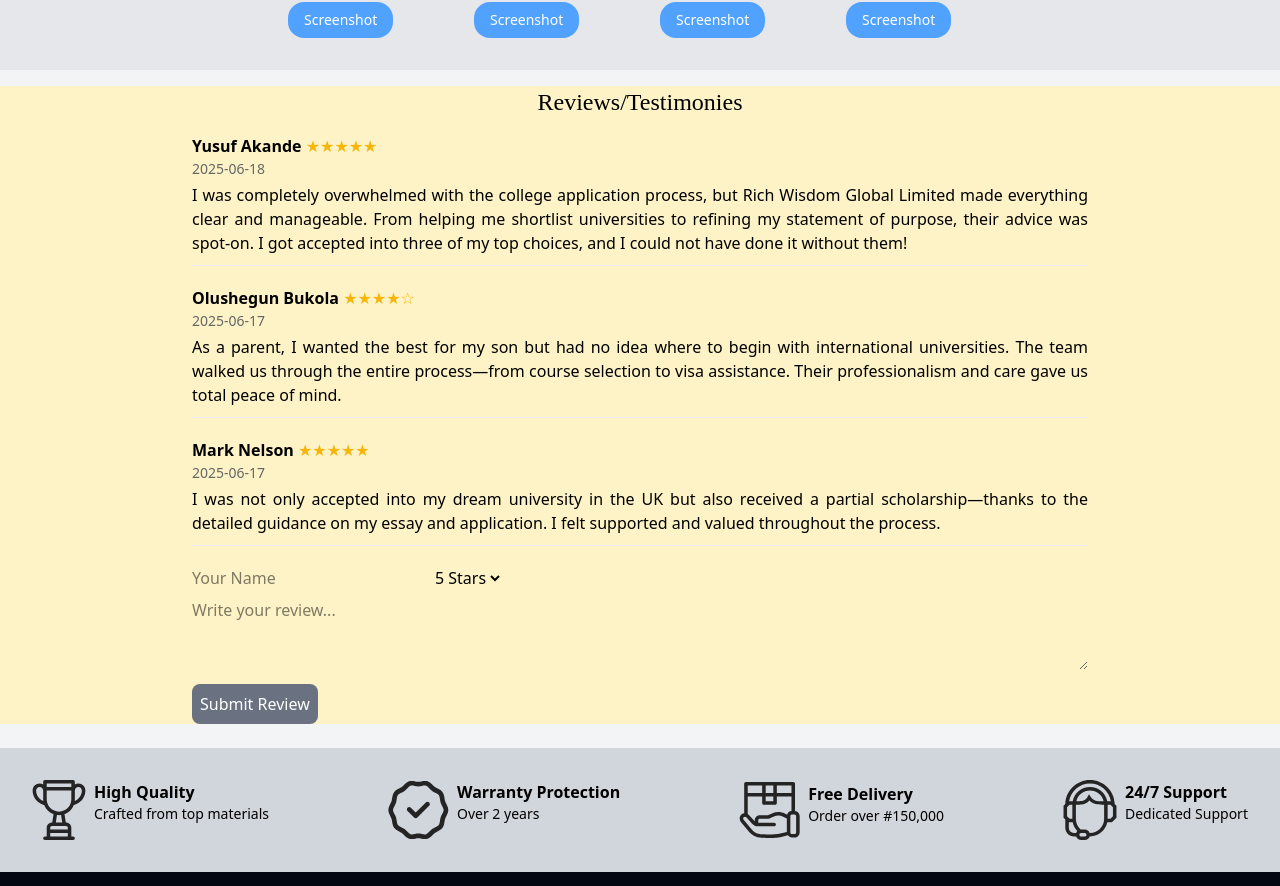
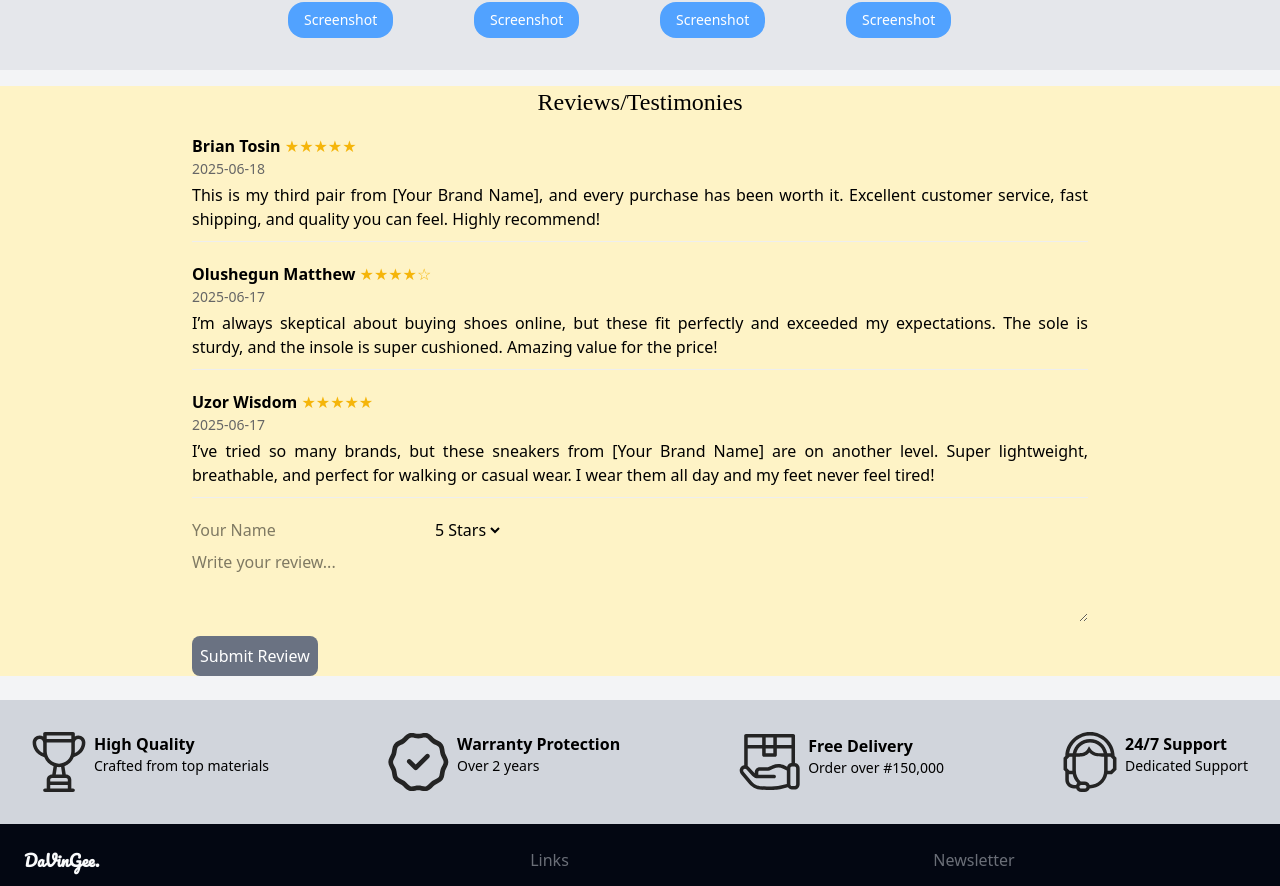
Before and after one commit to Emuezeejike/e-commerceDaVinGee, a React (Vite) app: page / in a window 1280 px wide. Shown: the part 2990-3876 px from the top of the page. Built offline with nearby package versions, Linux system fonts and the light colour scheme; a web font is replaced by a local one.

Commit message:
worked on the review

```diff
--- a/src/Components/ReviewPage.jsx
+++ b/src/Components/ReviewPage.jsx
@@ -5,26 +5,26 @@ const ReviewPage = () => {
   const [reviews, setReviews] = useState([
     {
       id: 1,
-      name: "Yusuf Akande",
+      name: "Brian Tosin",
       rating: 5,
       comment:
-        "I was completely overwhelmed with the college application process, but Rich Wisdom Global Limited made everything clear and manageable. From helping me shortlist universities to refining my statement of purpose, their advice was spot-on. I got accepted into three of my top choices, and I could not have done it without them!",
+        "This is my third pair from [Your Brand Name], and every purchase has been worth it. Excellent customer service, fast shipping, and quality you can feel. Highly recommend!",
       date: "2025-06-18",
     },
     {
       id: 2,
-      name: "Olushegun Bukola",
+      name: "Olushegun Matthew",
       rating: 4,
       comment:
-        "As a parent, I wanted the best for my son but had no idea where to begin with international universities. The team walked us through the entire process—from course selection to visa assistance. Their professionalism and care gave us total peace of mind.",
+        "I’m always skeptical about buying shoes online, but these fit perfectly and exceeded my expectations. The sole is sturdy, and the insole is super cushioned. Amazing value for the price!",
       date: "2025-06-17",
     },
     {
       id: 3,
-      name: "Mark Nelson",
+      name: "Uzor Wisdom",
       rating: 5,
       comment:
-        "I was not only accepted into my dream university in the UK but also received a partial scholarship—thanks to the detailed guidance on my essay and application. I felt supported and valued throughout the process.",
+        "I’ve tried so many brands, but these sneakers from [Your Brand Name] are on another level. Super lightweight, breathable, and perfect for walking or casual wear. I wear them all day and my feet never feel tired!",
       date: "2025-06-17",
     },
   ]);
```
